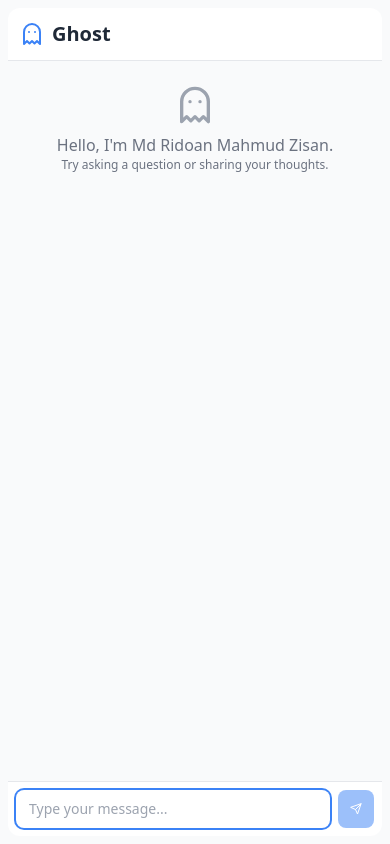
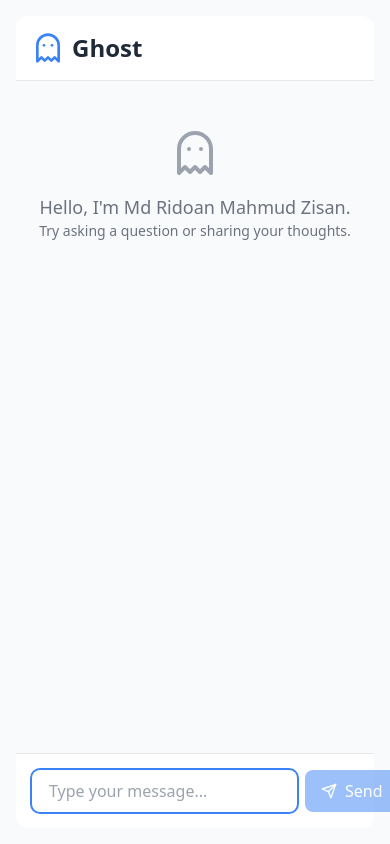
Before and after one commit to RidoanDev/ghost, a React (Vite) app: page / in a window 390 px wide. Built offline with nearby package versions, Linux system fonts and the light colour scheme.

Commit message:
Update App.tsx

```diff
--- a/src/App.tsx
+++ b/src/App.tsx
@@ -96,47 +96,46 @@ function App() {
 
   return (
     <div className="min-h-screen bg-gray-50">
-      <div className="max-w-4xl mx-auto p-2 md:p-4 h-screen flex flex-col">
-        {/* Header */}
-        <div className="bg-white rounded-t-xl p-3 md:p-4 border-b">
-          <h1 className="text-xl md:text-2xl font-bold text-gray-800 flex items-center gap-2">
-            <Ghost className="w-6 h-6 md:w-8 md:h-8 text-blue-500" />
+      <div className="max-w-4xl mx-auto p-4 h-screen flex flex-col">
+        {/* Header - Always visible */}
+        <div className="bg-white rounded-t-xl p-4 border-b">
+          <h1 className="text-2xl font-bold text-gray-800 flex items-center gap-2">
+            <Ghost className="w-8 h-8 text-blue-500" />
             Ghost
           </h1>
         </div>
 
-        {/* Chat Messages */}
-        <div className="flex-1 overflow-y-auto py-2 md:py-4 space-y-3 md:space-y-4 px-2">
-          {messages.length === 0 && (
-            <div className="text-center text-gray-500 mt-4 md:mt-8">
-              <Ghost className="w-10 h-10 md:w-12 md:h-12 mx-auto mb-2 md:mb-4 text-gray-400" />
-              <p className="text-base md:text-lg">Hello, I'm Md Ridoan Mahmud Zisan.</p>
-              <p className="text-xs md:text-sm">
+        {/* Chat Messages - Always visible with empty state or messages */}
+        <div className="flex-1 overflow-y-auto py-4 space-y-4">
+          {messages.length === 0 ? (
+            <div className="text-center text-gray-500 mt-8">
+              <Ghost className="w-12 h-12 mx-auto mb-4 text-gray-400" />
+              <p className="text-lg">Hello, I'm Md Ridoan Mahmud Zisan.</p>
+              <p className="text-sm">
                 Try asking a question or sharing your thoughts.
               </p>
             </div>
-          )}
-
-          {messages.map((message) => (
+          ) : (
+            messages.map((message) => (
               <div
                 key={message.id}
-              className={`flex items-start gap-2 md:gap-3 ${
+                className={`flex items-start gap-3 ${
                   message.role === 'user' ? 'flex-row-reverse' : ''
                 }`}
               >
                 <div
-                className={`w-7 h-7 md:w-8 md:h-8 rounded-full flex items-center justify-center ${
+                  className={`w-8 h-8 rounded-full flex items-center justify-center ${
                     message.role === 'user' ? 'bg-blue-500' : 'bg-gray-600'
                   }`}
                 >
                   {message.role === 'user' ? (
-                  <User className="w-4 h-4 md:w-5 md:h-5 text-white" />
+                    <User className="w-5 h-5 text-white" />
                   ) : (
-                  <Ghost className="w-4 h-4 md:w-5 md:h-5 text-white" />
+                    <Ghost className="w-5 h-5 text-white" />
                   )}
                 </div>
                 <div
-                className={`rounded-xl md:rounded-2xl px-3 py-1 md:px-4 md:py-2 max-w-[80%] ${
+                  className={`rounded-2xl px-4 py-2 max-w-[80%] ${
                     message.role === 'user'
                       ? 'bg-blue-500 text-white'
                       : 'bg-white border text-gray-800'
@@ -149,22 +148,23 @@ function App() {
                       className="rounded-lg max-w-full h-auto"
                     />
                   ) : (
-                  <p className="text-xs md:text-sm">{message.content}</p>
+                    <p className="text-sm">{message.content}</p>
                   )}
-                <p className="text-[10px] md:text-xs mt-1 opacity-70">
+                  <p className="text-xs mt-1 opacity-70">
                     {message.timestamp.toLocaleTimeString()}
                   </p>
                 </div>
               </div>
-          ))}
+            ))
+          )}
 
           {isLoading && (
-            <div className="flex items-start gap-2 md:gap-3">
-              <div className="w-7 h-7 md:w-8 md:h-8 rounded-full bg-gray-600 flex items-center justify-center">
-                <Ghost className="w-4 h-4 md:w-5 md:h-5 text-white" />
+            <div className="flex items-start gap-3">
+              <div className="w-8 h-8 rounded-full bg-gray-600 flex items-center justify-center">
+                <Ghost className="w-5 h-5 text-white" />
               </div>
-              <div className="bg-white border rounded-xl md:rounded-2xl px-3 py-1 md:px-4 md:py-2">
-                <Loader2 className="w-4 h-4 md:w-5 md:h-5 animate-spin text-gray-500" />
+              <div className="bg-white border rounded-2xl px-4 py-2">
+                <Loader2 className="w-5 h-5 animate-spin text-gray-500" />
               </div>
             </div>
           )}
@@ -173,10 +173,10 @@ function App() {
           <div ref={messagesEndRef} />
         </div>
 
-        {/* Input Form */}
+        {/* Input Form - Always visible */}
         <form
           onSubmit={handleSubmit}
-          className="bg-white border-t p-2 md:p-4 rounded-b-xl"
+          className="bg-white border-t p-4 rounded-b-xl"
         >
           <div className="flex gap-2">
             <input
@@ -186,15 +186,15 @@ function App() {
               onChange={(e) => setInput(e.target.value)}
               placeholder="Type your message..."
               disabled={isLoading}
-              className="flex-1 rounded-lg border border-gray-300 px-3 py-2 md:px-4 md:py-2 focus:outline-none focus:ring-2 focus:ring-blue-500 focus:border-transparent disabled:opacity-50 disabled:cursor-not-allowed text-sm md:text-base"
+              className="flex-1 rounded-lg border border-gray-300 px-4 py-2 focus:outline-none focus:ring-2 focus:ring-blue-500 focus:border-transparent disabled:opacity-50 disabled:cursor-not-allowed"
             />
             <button
               type="submit"
               disabled={!input.trim() || isLoading}
-              className="bg-blue-500 text-white rounded-lg px-3 py-2 md:px-4 md:py-2 hover:bg-blue-600 transition-colors disabled:opacity-50 disabled:cursor-not-allowed flex items-center gap-1 md:gap-2"
+              className="bg-blue-500 text-white rounded-lg px-4 py-2 hover:bg-blue-600 transition-colors disabled:opacity-50 disabled:cursor-not-allowed flex items-center gap-2"
             >
-              <Send className="w-3 h-3 md:w-4 md:h-4" />
-              <span className="hidden md:inline">Send</span>
+              <Send className="w-4 h-4" />
+              Send
             </button>
           </div>
         </form>
```
Lines whose indentation alone changed are shown as unchanged.
